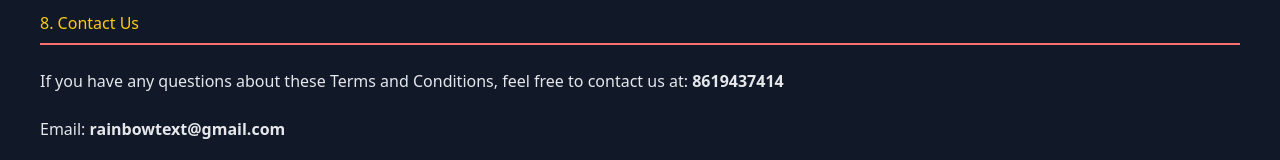
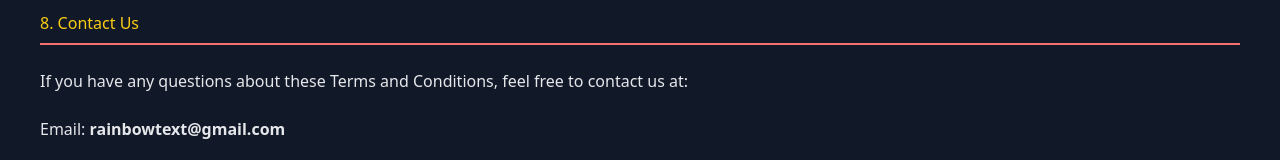
Before and after one commit to kpstudyfly/rainbow-text-generator, a plain HTML site: page terms.html in a window 1280 px wide. Shown: the part 1163-1323 px from the top of the page. Drawn offline with nearby package versions, Linux system fonts and the light colour scheme.

Commit message:
Update terms.html

```diff
--- a/terms.html
+++ b/terms.html
@@ -205,7 +205,7 @@ ul li::before {
 
 <div style="text-align: justify; margin: 0 20px;">
     <br><h3>8. Contact Us</h3><br>
-    <p>If you have any questions about these Terms and Conditions, feel free to contact us at: <b>8619437414</b></p><br>
+    <p>If you have any questions about these Terms and Conditions, feel free to contact us at: <b></b></p><br>
     <p>Email: <b>rainbowtext@gmail.com</b></p>
 </div>
 <br>
```
